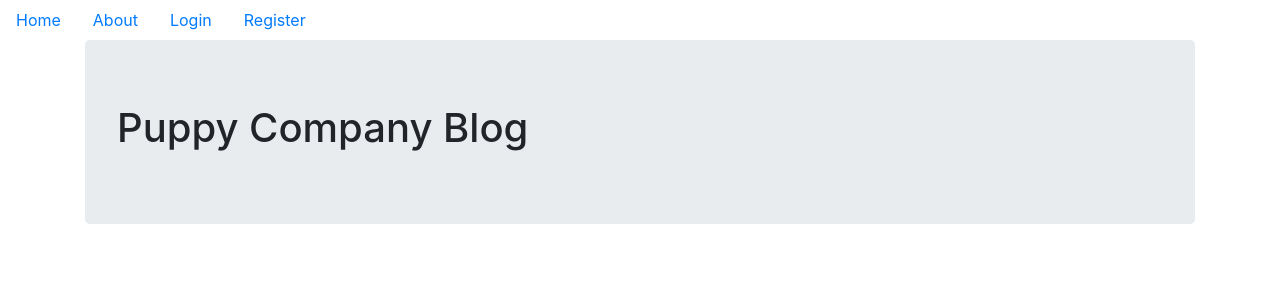
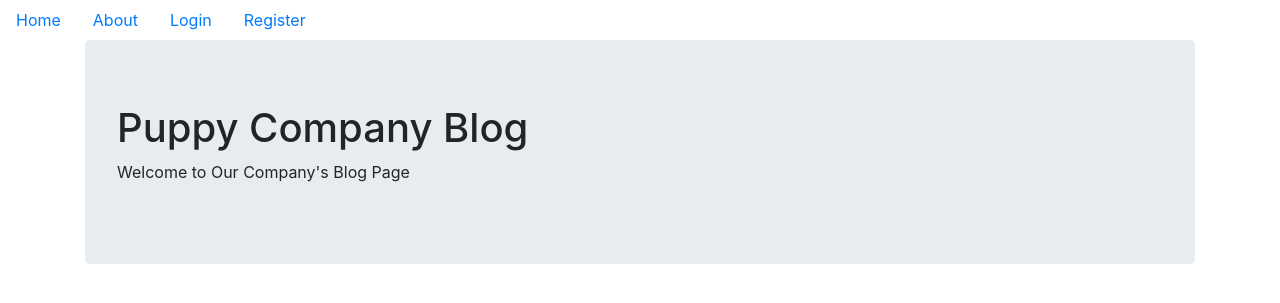
Before and after one commit to m-pradoginez/flask_blog_project, a Python web app: template company_blog/templates/index.html in a window 1280 px wide. Shown: the top 303 px of the page. Run offline with Jinja, Linux system fonts and the light colour scheme; the template is opened without the code that fills it, so the values that code supplies are empty; some libraries are stand-ins or nearby versions.

Commit message:
Projeto Final

```diff
--- a/company_blog/__init__.py
+++ b/company_blog/__init__.py
@@ -25,8 +25,10 @@ login_manager.login_view = 'users.login'
 
 from company_blog.core.views import core
 from company_blog.users.views import users
+from company_blog.blog_posts.views import blog_posts
 from company_blog.error_pages.handlers import error_pages
 
 app.register_blueprint(core)
 app.register_blueprint(error_pages)
 app.register_blueprint(users)
+app.register_blueprint(blog_posts)
--- a/company_blog/templates/account.html
+++ b/company_blog/templates/account.html
@@ -2,13 +2,13 @@
 {% block content %}
     <div class="jumbotron">
         <div align="center">
-            <h1>Welcome to the page for {{current_user.name}}</h1>
+            <h1>Welcome to the page for {{current_user.username}}</h1>
             <img align="center" src="{{url_for('static', filename='profile_pics/'+current_user.profile_image)}}">
         </div>
     </div>
 
     <div class="container">
-        <form method="POST">
+        <form method="POST" action="" enctype="multipart/form-data">
             {{form.hidden_tag()}}
             <div class="form-group">
                 {{form.username.label(class="form-group")}}
@@ -26,7 +26,7 @@
             </div>
 
             <div class="form-group">
-                {{form.submit.(class="btn btn-primary")}}
+                {{form.submit(class="btn btn-primary")}}
             </div>
         </form>
     </div>
--- a/company_blog/templates/base.html
+++ b/company_blog/templates/base.html
@@ -27,7 +27,7 @@
             <a href="{{url_for('users.account')}}">Account</a>
         </li>
         <li class="nav-link">
-            <a href="#">Create Post</a>
+            <a href="{{url_for('blog_posts.create_post')}}">Create Post</a>
         </li>
         {% else %}
         <li class="nav-link">
--- a/company_blog/templates/index.html
+++ b/company_blog/templates/index.html
@@ -1,6 +1,45 @@
 {% extends "base.html" %}
 {% block content %}
-    <div class="jumbotron">
-        <h1>Puppy Company Blog</h1>
+  <div class="jumbotron">
+    <h1>Puppy Company Blog</h1>
+    <p>Welcome to Our Company's Blog Page</p>
+  </div>
+
+  <div class="container">
+
+    {# Go through each blog post #}
+    {% for post in blog_posts.items %}
+
+    <div class="card" >
+
+      <div class="card-body">
+
+
+        <h2><a class="card-title" href="  {{ url_for('blog_posts.blog_post', blog_post_id=post.id) }}">{{ post.title }}</a></h2>
+        <a href="{{ url_for('users.user_posts', username=post.author.username) }}">Written By: {{ post.author.username }}</a>
+        <p>Published on: {{ post.date.strftime('%Y-%m-%d') }}</p>
+        <p class="card-text">{{ post.text[:100] }}...</p>
+        <a href="{{ url_for('blog_posts.blog_post', blog_post_id=post.id) }}" class="btn btn-primary">Read Blog Post</a>
+      </div>
     </div>
+
+   {% endfor %}
+
+   <nav aria-label="Page navigation example">
+     <ul class="pagination justify-content-center">
+       {% for page_num in blog_posts.iter_pages(left_edge=1, right_edge=1, left_current=1, right_current=2) %}
+          {% if blog_posts.page == page_num %}
+          <li class="page-item disabled">
+            <a class="page-link" href="{{ url_for('core.index', page=page_num) }}">{{ page_num }}</a></li>
+          </li>
+          {% else %}
+            <li class="page-item"><a class="page-link" href="{{ url_for('core.index', page=page_num) }}">{{ page_num }}</a></li>
+          {% endif %}
+      {% endfor %}
+     </ul>
+    </nav>
+
+
+
+
 {% endblock %}
--- a/company_blog/templates/login.html
+++ b/company_blog/templates/login.html
@@ -4,5 +4,6 @@
         {{form.hidden_tag()}}
         {{form.email.label}}{{form.email}}<br>
         {{form.password.label}}{{form.password}}<br>
+        {{form.submit}}
     </form>
 {% endblock %}
--- a/company_blog/templates/user_blog_posts.html
+++ b/company_blog/templates/user_blog_posts.html
@@ -8,9 +8,9 @@
             </div>
         </div>
 
-{% for post in blog_post.items %}
+{% for post in blog_posts.items %}
     <h2><a href="{{url_for('blog_posts.blog_post', blog_post_id=post.id)}}">{{post.title}}</a></h2>
-    Written By: <a href="{{url_for('users.user_post', username=post.author.username)}}">{{post.author.username}}</a>
+    Written By: <a href="{{url_for('users.user_posts', username=post.author.username)}}">{{post.author.username}}</a>
     <p class="text-muted">Published on: {{post.date.strftime("%d-%m-%Y")}}</p>
     <br>
     <p>{{post.text}}</p>
```
Also changed, not shown: company_blog/templates/blog_post.html (added, +38 -0 lines), company_blog/templates/create_post.html (added, +23 -0 lines), company_blog/static/profile_pics/default_profile.png (added).
